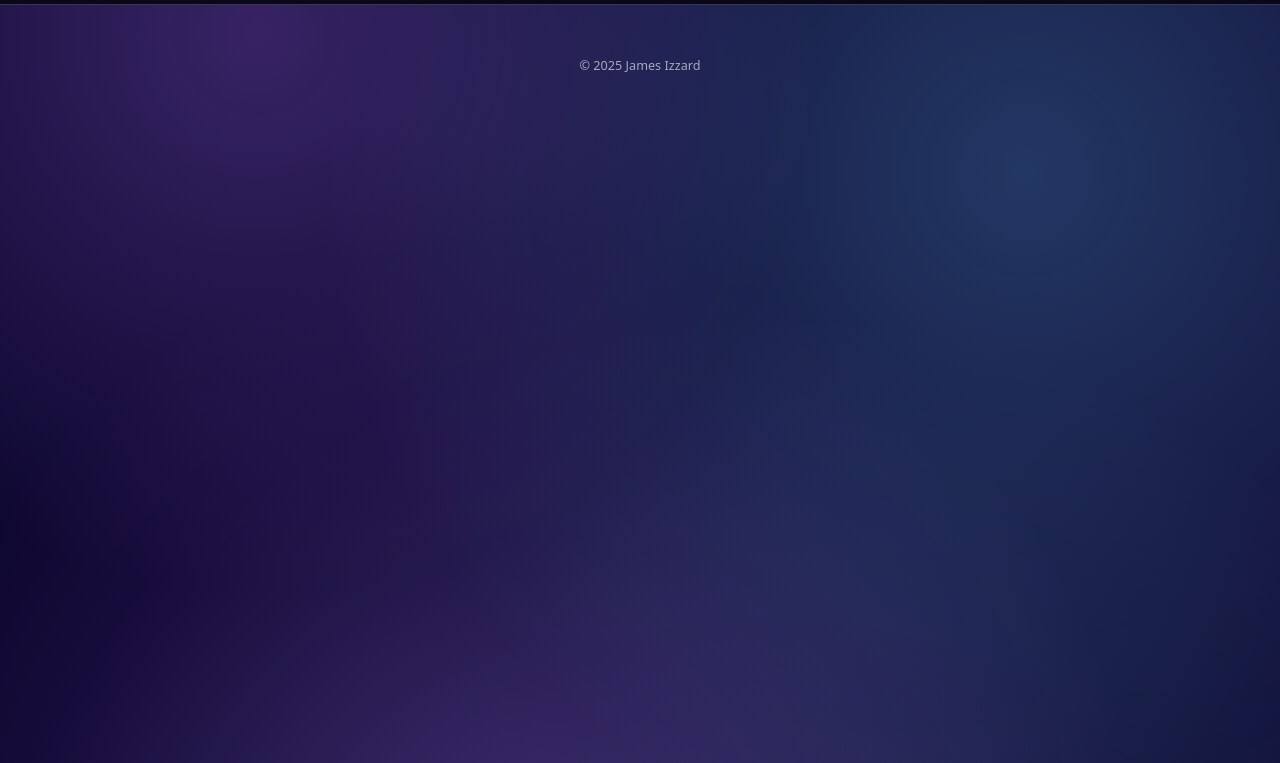
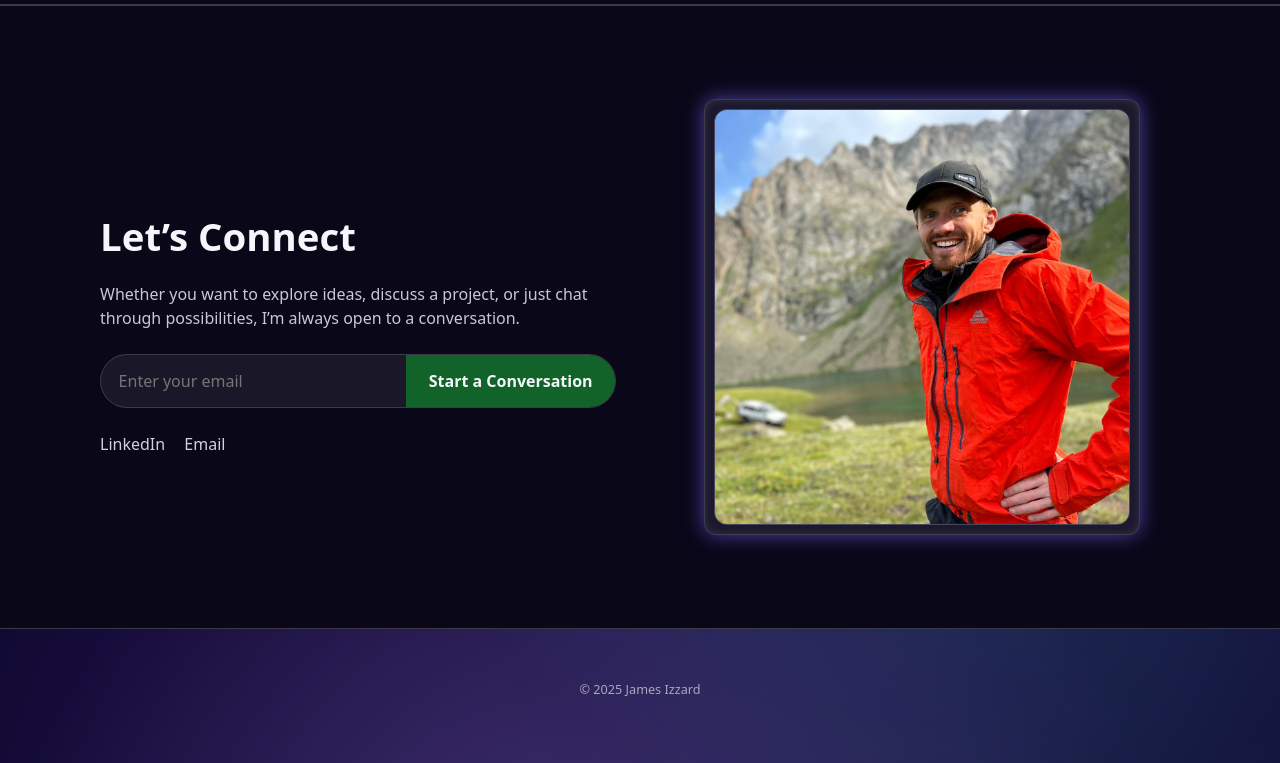
Before and after one commit to JamesAIzzard/jamesaizzard.github.io, a Jekyll site: the page built from index.html, in a window 1280 px wide and 1400 px high, scrolled down 1010 px. Shown: the part 637-1400 px from the top of the window. Built offline with Jekyll 4.4.1, drawn with Linux system fonts in a browser that asks for light colours; some web fonts are replaced.

Commit message:
Add contact section

```diff
--- a/assets/css/index.css
+++ b/assets/css/index.css
@@ -1,3 +1,4 @@
+/* Headline Section */
 .hero {
     padding: clamp(2rem, 6vw, 5rem) 0 2rem;
 }
@@ -75,6 +76,7 @@ h1 {
     aspect-ratio: 16/9;
 }
 
+/* Switchable Pills */
 .pill-switcher-container {
     position: relative;
     z-index: 0;
@@ -153,3 +155,100 @@ h1 {
 .panel-text h2 {
     margin-bottom: 1rem;
 }
+
+/* Contact Section */
+.contact {
+  padding: clamp(3rem, 6vw, 6rem) 0;
+  background: var(--bg-solid);
+  border-top: 1px solid rgba(255, 255, 255, 0.2);
+  border-bottom: 1px solid rgba(255, 255, 255, 0.2);
+  position: relative;
+}
+
+.contact-inner {
+  display: grid;
+  grid-template-columns: 1fr 1fr;
+  gap: 3rem;
+  align-items: center;
+}
+
+.contact-text h2 {
+  font-size: clamp(1.8rem, 3vw, 2.4rem);
+  margin-bottom: 1rem;
+}
+
+.contact-text p {
+  color: var(--muted);
+  margin-bottom: 1.5rem;
+}
+
+.contact-form {
+  display: flex;
+  border: 1px solid rgba(255, 255, 255, 0.15);
+  border-radius: 999px;
+  overflow: hidden;
+  margin-bottom: 1.5rem;
+  background: rgba(255, 255, 255, 0.07);
+}
+
+.contact-form input {
+  flex: 1;
+  padding: 0.9rem 1.1rem;
+  border: none;
+  background: transparent;
+  color: #fff;
+}
+
+.contact-form input:focus {
+  outline: none;
+  box-shadow: 0 0 0 3px var(--ring);
+}
+
+.contact-form button {
+  border: none;
+  background: var(--accent);
+  color: var(--text);
+  font-weight: 600;
+  padding: 0.9rem 1.4rem;
+  cursor: pointer;
+  transition: background 0.2s ease;
+}
+
+.contact-form button:hover {
+  background: var(--accent-ink);
+}
+
+.social-links {
+  display: flex;
+  gap: 1.2rem;
+}
+
+.social-links a {
+  color: var(--text);
+  opacity: 0.85;
+  border-bottom: 1px solid transparent;
+  transition: border-color 0.2s ease, opacity 0.2s ease;
+}
+
+.social-links a:hover {
+  opacity: 1;
+  border-color: var(--text);
+}
+
+.contact-portrait img {
+  border-radius: 12px;
+  aspect-ratio: 1/1;
+  object-fit: cover;
+}
+
+@media (max-width: 768px) {
+  .contact-inner {
+    grid-template-columns: 1fr;
+    text-align: center;
+  }
+  .contact-portrait {
+    order: -1;
+    max-width: 260px;
+    margin: 0 auto 2rem;
+  }
+}
--- a/index.html
+++ b/index.html
@@ -80,7 +80,30 @@ description: Mechanical design, analysis, and rapid productisation with clear co
             </div>
         </div>
 
-
-
     </div>
 </section>
+
+<section class="contact">
+  <div class="container contact-inner">
+    <div class="contact-text">
+      <h2>Let’s Connect</h2>
+      <p>
+        Whether you want to explore ideas, discuss a project, or just chat through possibilities,
+        I’m always open to a conversation.
+      </p>
+      <form class="contact-form" action="/contact.html" method="get">
+        <label class="visually-hidden" for="email">Enter your email</label>
+        <input id="email" name="q" type="email" placeholder="Enter your email" required>
+        <button type="submit">Start a Conversation</button>
+      </form>
+      <div class="social-links">
+        <a href="https://www.linkedin.com" target="_blank">LinkedIn</a>
+        <a href="mailto:you@example.com">Email</a>
+      </div>
+    </div>
+
+    <figure class="contact-portrait frame">
+      <img src="assets/images/profile_picture.jpg" alt="Portrait">
+    </figure>
+  </div>
+</section>
```
